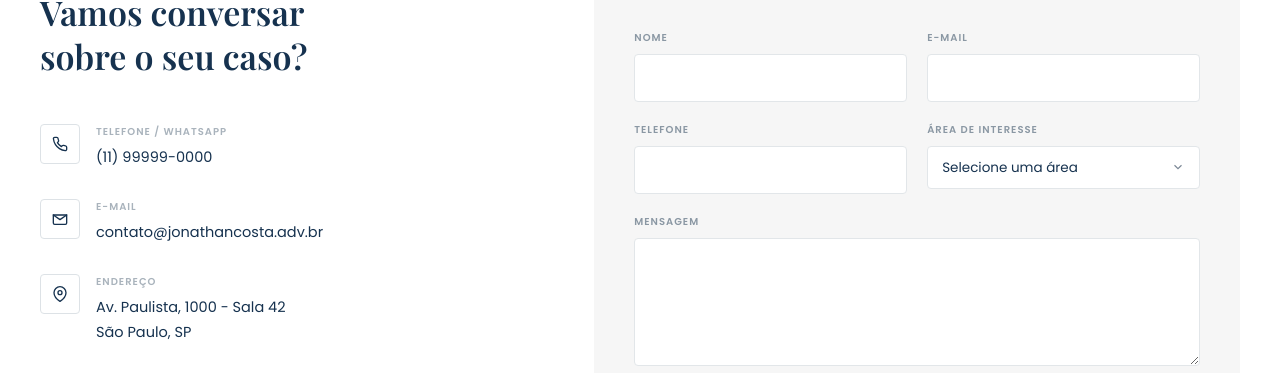
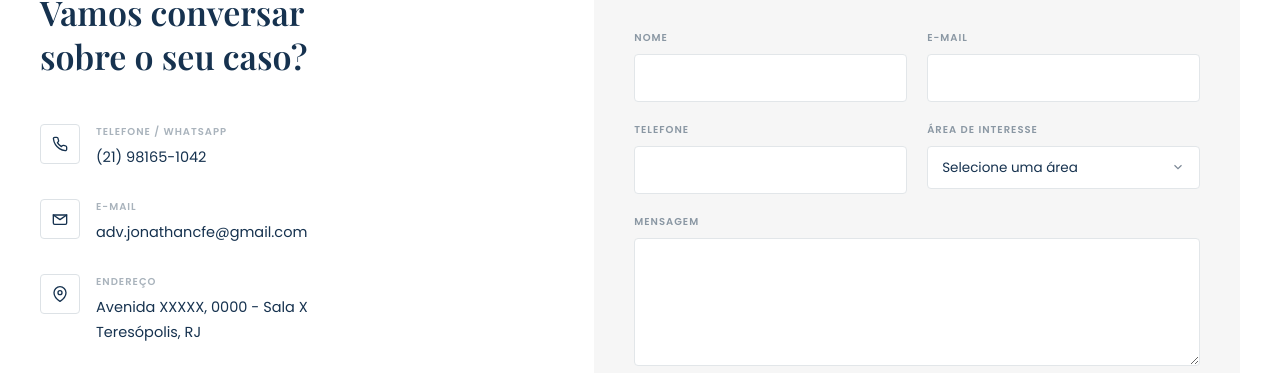
Before and after one commit to alexmurtha10/jcaadv_site, a plain HTML site: page index.html in a window 1280 px wide. Shown: the part 3491-3864 px from the top of the page. Drawn offline with nearby package versions, Linux system fonts and the light colour scheme.

Commit message:
Atualização dados de contato

```diff
--- a/index.html
+++ b/index.html
@@ -247,7 +247,7 @@
                             </span>
                             <div>
                                 <span class="contact-info-label">Telefone / WhatsApp</span>
-                                <a href="tel:+5511999990000">(11) 99999-0000</a>
+                                <a href="https://wa.me/5521981651042" target="_blank" rel="noopener">(21) 98165-1042</a>
                             </div>
                         </li>
 
@@ -262,7 +262,7 @@
                             </span>
                             <div>
                                 <span class="contact-info-label">E-mail</span>
-                                <a href="mailto:contato@jonathancosta.adv.br">contato@jonathancosta.adv.br</a>
+                                <a href="mailto:adv.jonathancfe@gmail.com">adv.jonathancfe@gmail.com</a>
                             </div>
                         </li>
 
@@ -276,7 +276,7 @@
                             </span>
                             <div>
                                 <span class="contact-info-label">Endereço</span>
-                                <span class="contact-info-text">Av. Paulista, 1000 - Sala 42<br />São Paulo, SP</span>
+                                <span class="contact-info-text">Avenida XXXXX, 0000 - Sala X<br />Teresópolis, RJ</span>
                             </div>
                         </li>
 
```
